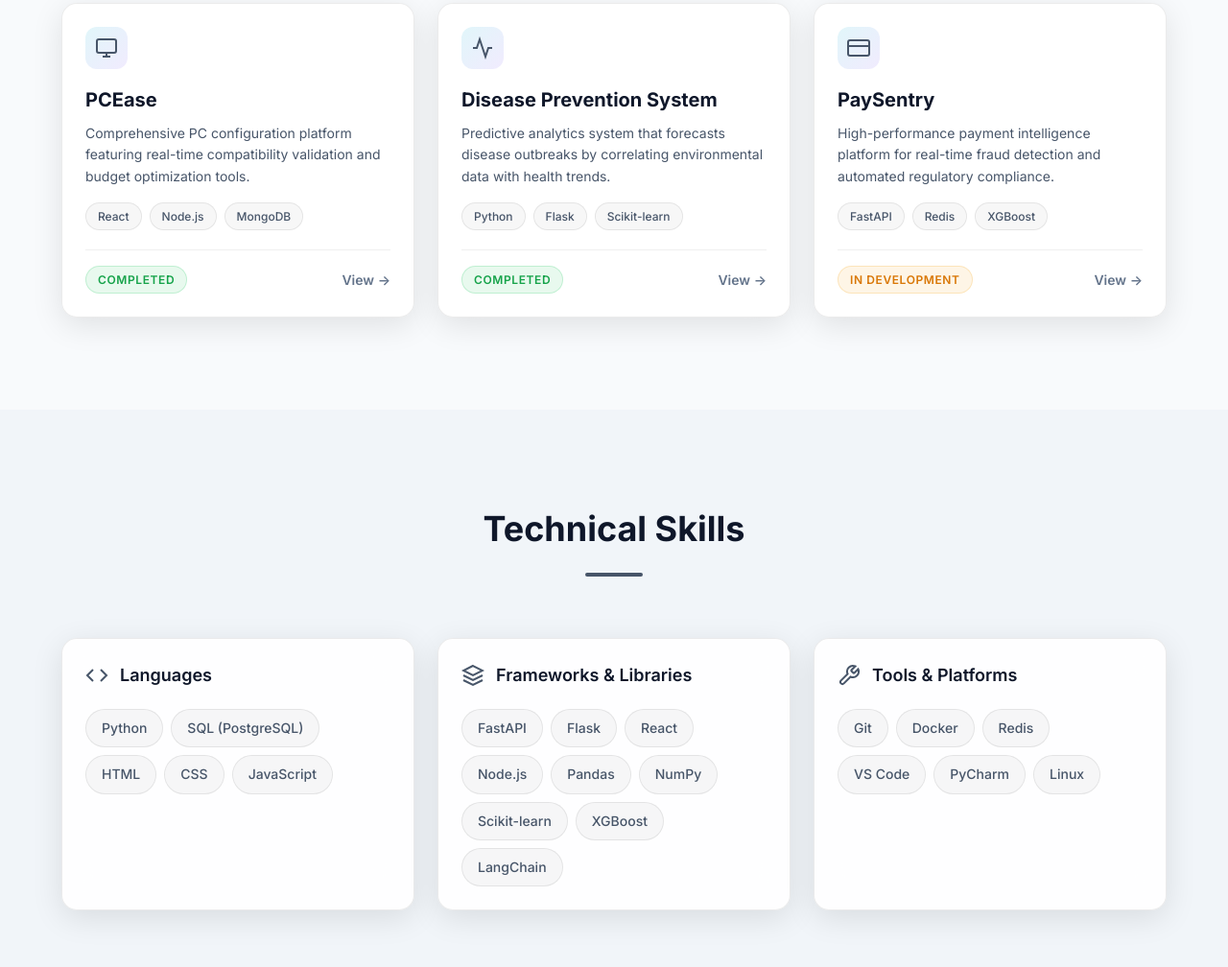
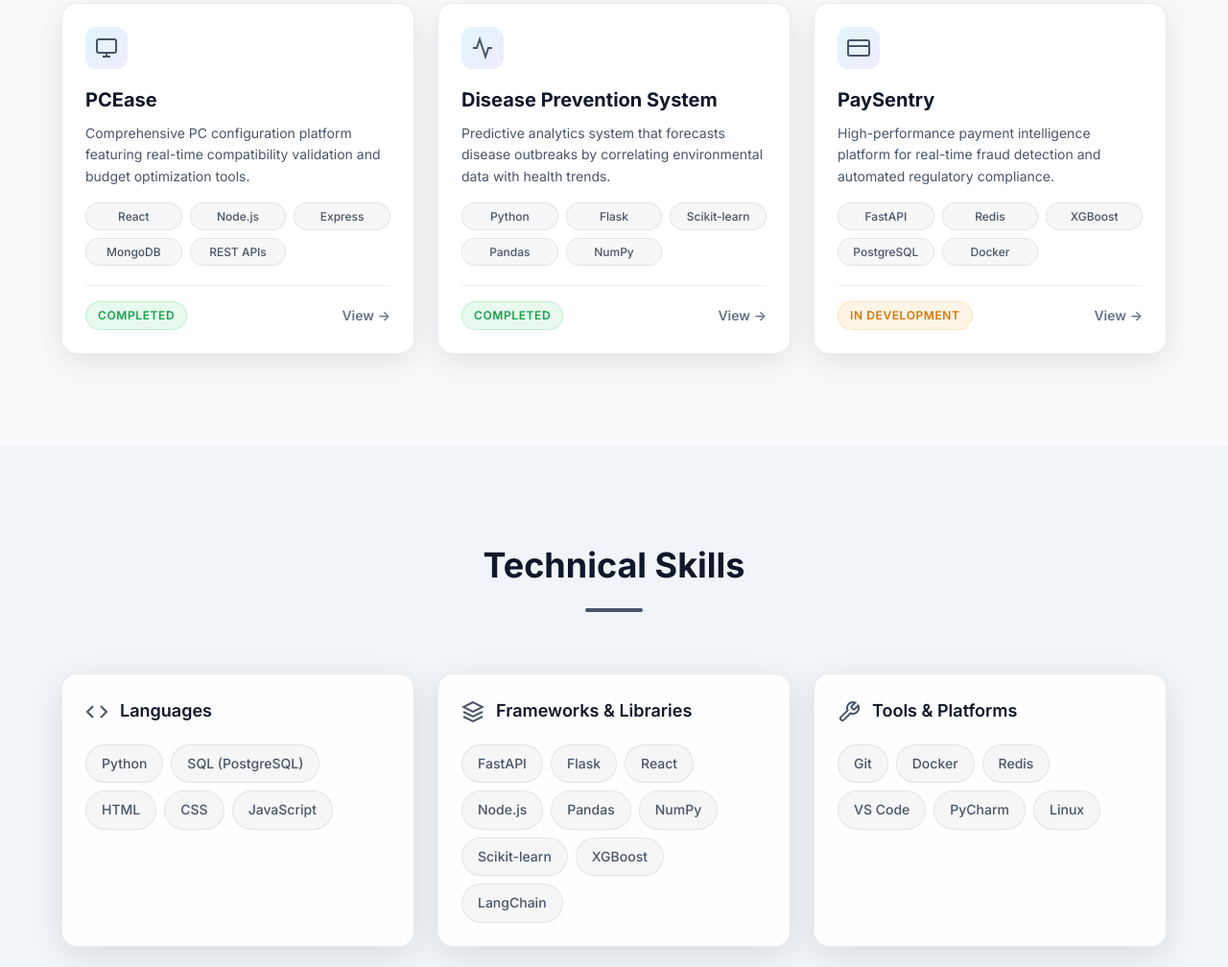
Before and after one commit to vaibhavshiroorkar/portfolio, a plain HTML site: page index.html in a window 1280 px wide. Shown: the part 3138-4146 px from the top of the page at 96% size. Drawn offline with Linux system fonts and the light colour scheme.

Commit message:
fix: bugs

```diff
--- a/index.css
+++ b/index.css
@@ -941,20 +941,24 @@ button {
 }
 
 .project-tech {
-    display: flex;
-    flex-wrap: wrap;
+    display: grid;
+    grid-template-columns: repeat(3, 1fr);
     gap: var(--space-2);
     margin-top: auto;
 }
 
 .tech-tag {
-    padding: var(--space-1) var(--space-3);
+    display: flex;
+    justify-content: center;
+    align-items: center;
+    padding: var(--space-1) var(--space-2);
     background: rgba(0, 0, 0, 0.03);
     border: 1px solid rgba(0, 0, 0, 0.08);
     border-radius: var(--radius-full);
     font-size: var(--font-size-xs);
     font-weight: 500;
     color: var(--text-secondary);
+    text-align: center;
 }
 
 .project-status {
--- a/index.html
+++ b/index.html
@@ -194,7 +194,9 @@
                     <div class="project-tech">
                         <span class="tech-tag">React</span>
                         <span class="tech-tag">Node.js</span>
+                        <span class="tech-tag">Express</span>
                         <span class="tech-tag">MongoDB</span>
+                        <span class="tech-tag">REST APIs</span>
                     </div>
                     <div class="project-footer">
                         <span class="project-status completed">Completed</span>
@@ -216,6 +218,8 @@
                         <span class="tech-tag">Python</span>
                         <span class="tech-tag">Flask</span>
                         <span class="tech-tag">Scikit-learn</span>
+                        <span class="tech-tag">Pandas</span>
+                        <span class="tech-tag">NumPy</span>
                     </div>
                     <div class="project-footer">
                         <span class="project-status completed">Completed</span>
@@ -238,6 +242,8 @@
                         <span class="tech-tag">FastAPI</span>
                         <span class="tech-tag">Redis</span>
                         <span class="tech-tag">XGBoost</span>
+                        <span class="tech-tag">PostgreSQL</span>
+                        <span class="tech-tag">Docker</span>
                     </div>
                     <div class="project-footer">
                         <span class="project-status in-progress">In Development</span>
```
